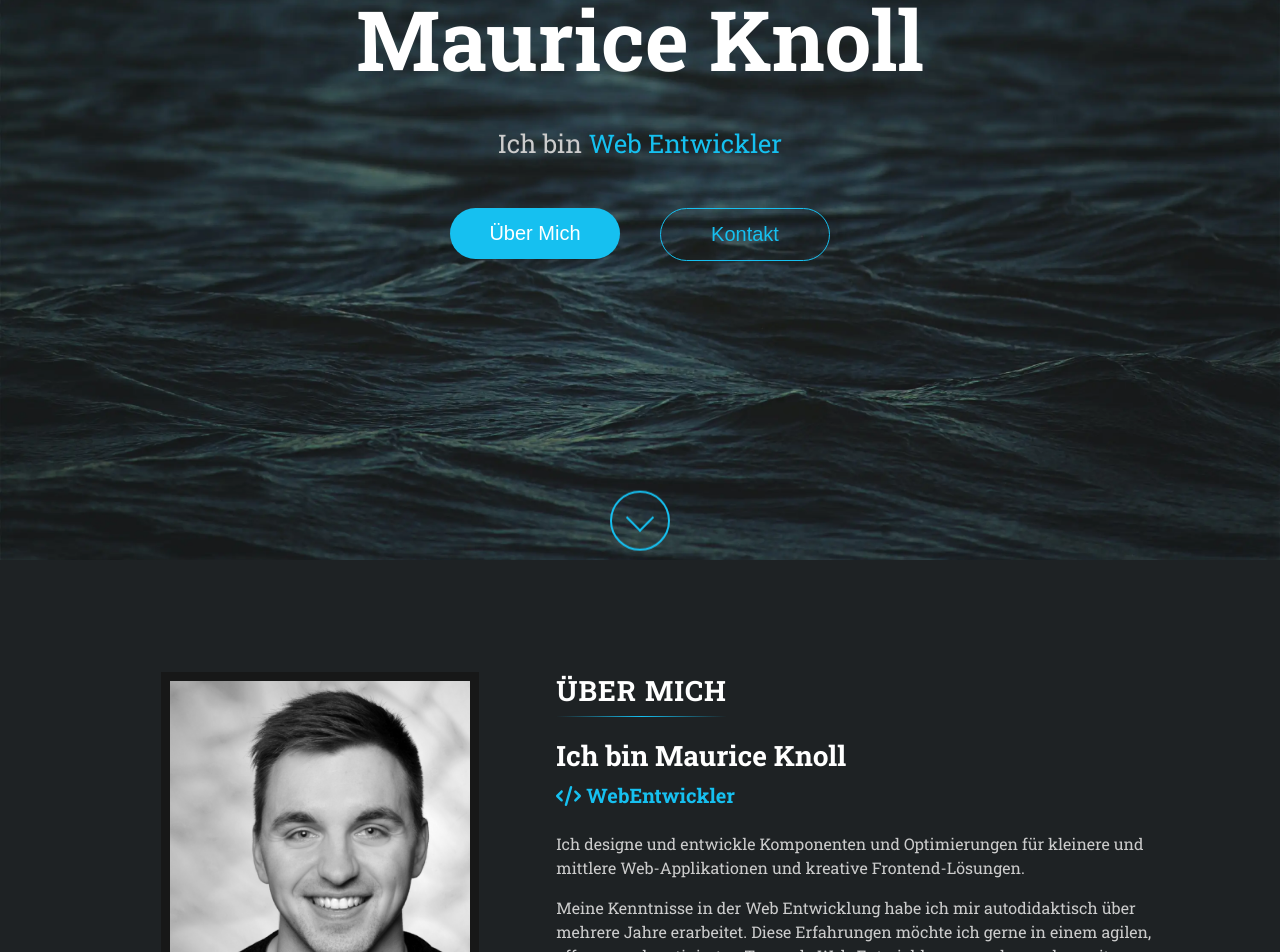
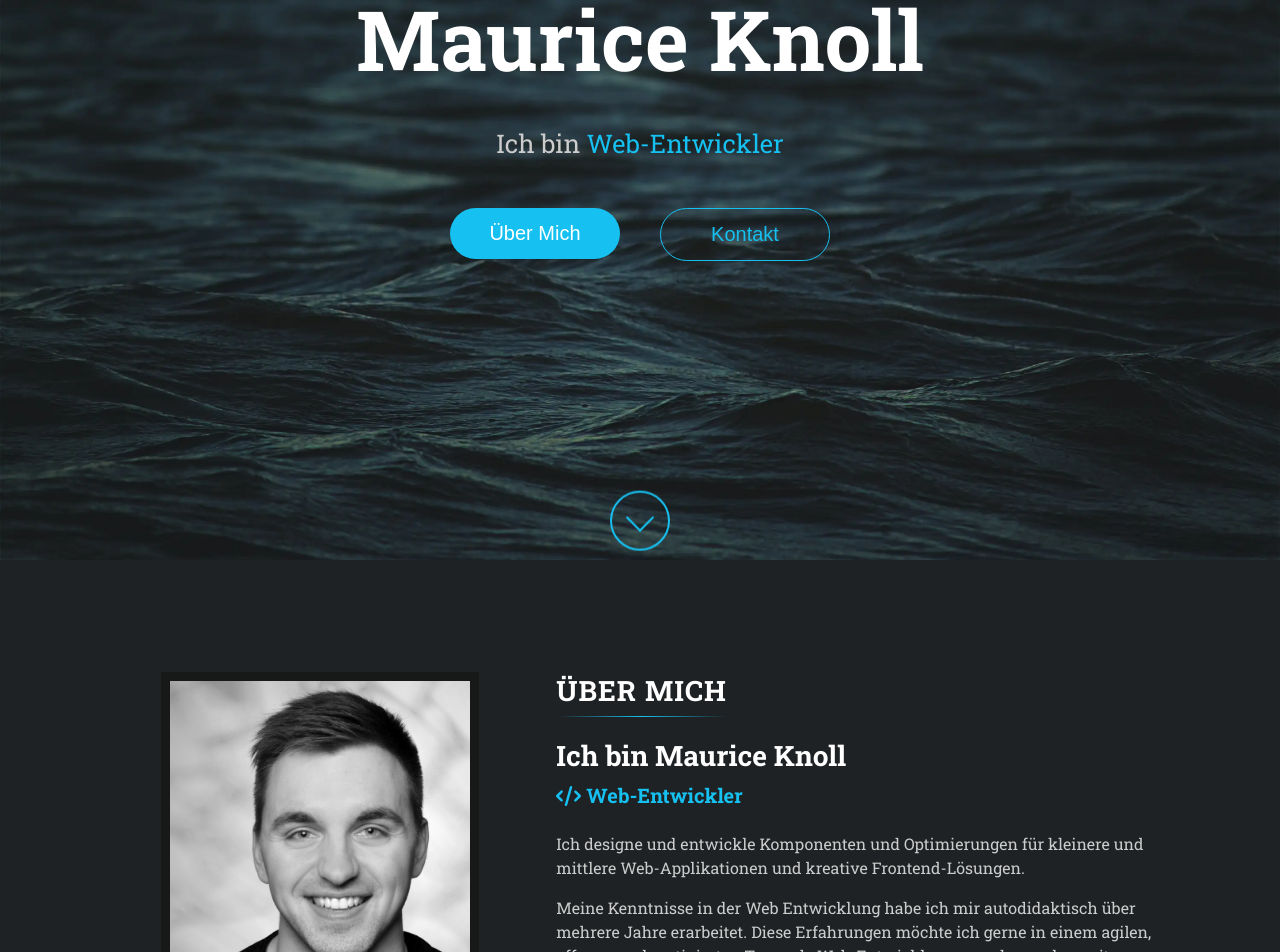
Before and after one commit to momoathome/Portfolio, a Nuxt app: page / in a window 1280 px wide. Shown: the part 240-1192 px from the top of the page. Built offline with nearby package versions, Linux system fonts and the light colour scheme.

Commit message:
[fix] little fixes

```diff
--- a/components/AboutMe.vue
+++ b/components/AboutMe.vue
@@ -3,7 +3,7 @@
   <h4 class="about-heading">Ich bin Maurice Knoll</h4>
   <h5 class="color-main about-heading-sub">
     <span><font-awesome-icon class="color-main" icon="fa-solid fa-code" /></span>
-    WebEntwickler
+    Web-Entwickler
   </h5>
 
   <p class="about-text">
--- a/components/AboutMeDetail.vue
+++ b/components/AboutMeDetail.vue
@@ -30,6 +30,7 @@ const props = defineProps({
 .detail span,
 a {
   margin-left: 10px;
+  vertical-align: top;
 }
 
 .icon {
--- a/components/Techstack.vue
+++ b/components/Techstack.vue
@@ -93,8 +93,10 @@
     height: 32px;
     transition: 0.15s;
 
-    &:hover {
-      transform: translateY(-0.25rem);
+    @media (hover: hover) {
+      &:hover {
+        transform: translateY(-0.25rem);
+      }
     }
   }
 }
--- a/components/Tooltip.vue
+++ b/components/Tooltip.vue
@@ -60,7 +60,9 @@ const props = defineProps({
   left: 105%;
 }
 
-.tooltip:hover .tooltiptext {
-  visibility: visible;
+@media (hover: hover) {
+  .tooltip:hover .tooltiptext {
+    visibility: visible;
+  }
 }
 </style>
--- a/components/sections/Hero.vue
+++ b/components/sections/Hero.vue
@@ -3,7 +3,7 @@
     <div class="heading-container">
       <div class="headings">
         <h1 class="heading">Maurice Knoll</h1>
-        <h2 class="sub-heading">Ich bin <span>Web Entwickler</span></h2>
+        <h2 class="sub-heading">Ich bin <span>Web-Entwickler</span></h2>
 
         <div class="hero-buttons">
           <a href="#about">
```
